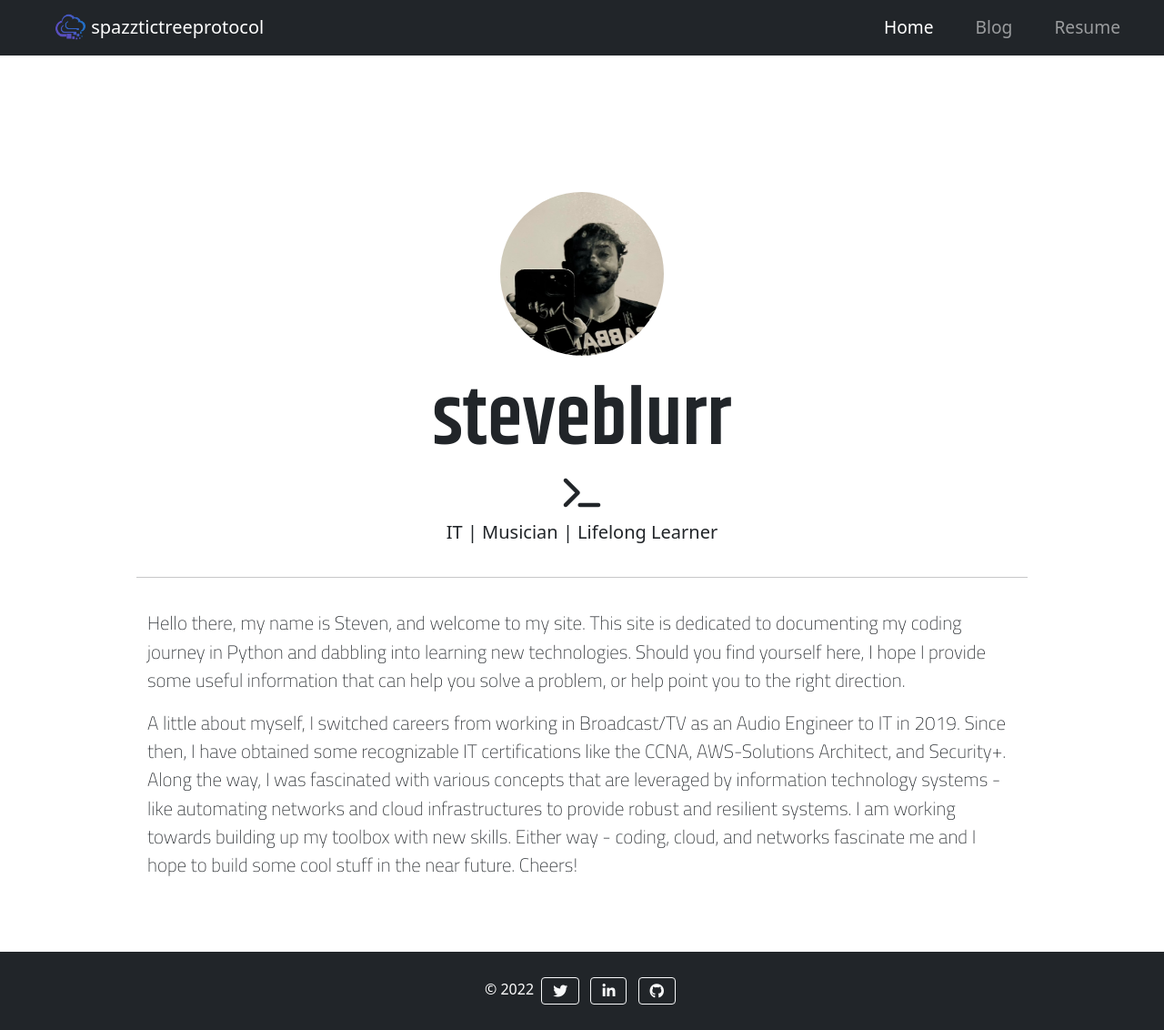
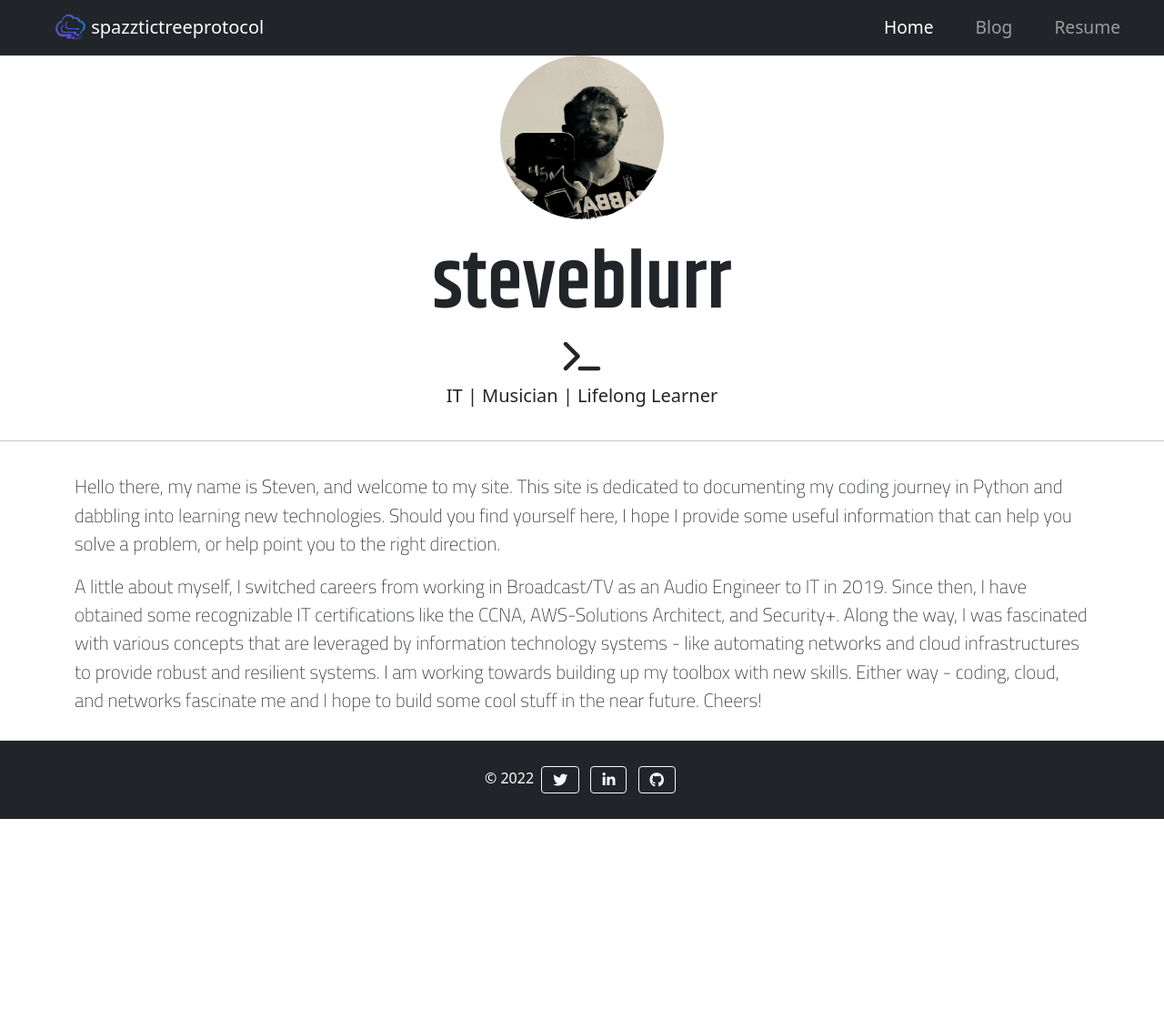
Before and after one commit to steveblurr/spazztictreeprotocol.com, a Jekyll site: the page built from index.markdown, in a window 1280 px wide. Shown: the whole page at 91% size. Built offline with Jekyll 4.4.1, drawn with Linux system fonts in a browser that asks for light colours; nearby versions of some CDN libraries; some web fonts are replaced; after the commit the page ends 900 px from its top, so only the background shows below that.

Commit message:
remove padding on main.div

```diff
--- a/css/styles.css
+++ b/css/styles.css
@@ -11,7 +11,7 @@ footer {
 
 /* HOME PAGE */
 .main-div {
-    padding: 150px;
+
     text-align: center;
 }
 
```
